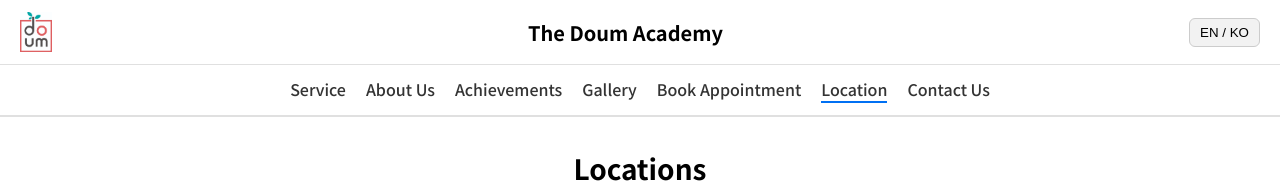
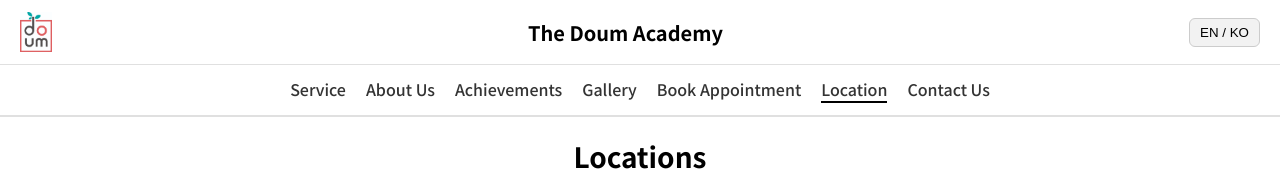
Before and after one commit to junuiui/the-doum-academy-website, a Next.js app: page /location in a window 1280 px wide. Shown: the top 183 px of the page. Built offline with nearby package versions, Linux system fonts and the light colour scheme.

Commit message:
padding changed

```diff
--- a/src/app/about-us/page.module.css
+++ b/src/app/about-us/page.module.css
@@ -1,6 +1,6 @@
 .container {
-    padding: 5%;
-    margin-top: 65px;
+    padding-left: 2%;
+    padding-right: 2%;
 }
 
 .campusBox {
--- a/src/app/achievements/page.module.css
+++ b/src/app/achievements/page.module.css
@@ -1,4 +1,4 @@
 .container {
-    padding: 5%;
-    margin-top: 65px;
+    padding-left: 2%;
+    padding-right: 2%;
 }
--- a/src/app/book-appointment/page.module.css
+++ b/src/app/book-appointment/page.module.css
@@ -1,5 +1,6 @@
 .container {
-    padding: 5%;
+    padding-left: 2%;
+    padding-right: 2%;
     display: flex;
     flex-direction: column;
     gap: 32px;
--- a/src/app/contact-us/page.module.css
+++ b/src/app/contact-us/page.module.css
@@ -1,10 +1,10 @@
 .container {
-    padding: 5%;
-    margin-top: 0;
     display: flex;
     flex-direction: column;
     align-items: center;
 }
+
+
 
 .title {
     font-size: 2rem;
@@ -45,6 +45,8 @@
     opacity: 0.9;
 }
 
-input:focus, select:focus, textarea:focus {
+input:focus,
+select:focus,
+textarea:focus {
     outline-offset: 2px;
 }
--- a/src/app/location/page.module.css
+++ b/src/app/location/page.module.css
@@ -1,7 +1,8 @@
 .container {
-    padding: 5%;
-    margin-top: 65px;
+    padding-left: 2%;
+    padding-right: 2%;
 }
+
 
 .title {
     font-size: 28px;
--- a/src/app/page.module.css
+++ b/src/app/page.module.css
@@ -1,9 +1,8 @@
 /* src/app/page.module.css */
 .container {
-    padding: 5%;
-    margin-top: 65px;
+    padding-left: 2%;
+    padding-right: 2%;
 }
-
 
 .hero {
     text-align: center;
--- a/src/app/service/page.module.css
+++ b/src/app/service/page.module.css
@@ -1,6 +1,6 @@
 .container {
-    padding: 5%;
-    margin-top: 65px;
+    padding-left: 2%;
+    padding-right: 2%;
 }
 
 .title {
--- a/src/components/Header.module.css
+++ b/src/components/Header.module.css
@@ -1,8 +1,8 @@
 .header {
     width: 100%;
-    border-bottom: 2px solid #e0e0e0;
+    border-bottom: 1px solid #e0e0e0;
     background: #fff;
-    position: fixed;
+    position: sticky;
     top: 0;
 
 }
--- a/src/components/NavBar.module.css
+++ b/src/components/NavBar.module.css
@@ -1,14 +1,15 @@
 .navbar {
+    position: sticky;
+    top: 65px;
     width: 100%;
     display: flex;
     align-items: center;
     justify-content: center;
     padding: 12px 20px;
     box-sizing: border-box;
-    position: fixed;
     border-bottom: 2px solid #e0e0e0;
+    z-index: 1;
     background-color: #fff;
-    margin-top: 65px; /* Measured by Header height */
 }
 
 .navLinks {
@@ -23,10 +24,10 @@
 }
 
 .navLinks a:hover {
-    color:blue
+    font-weight: 1000;
 }
 
 .active {
-    color: #0070f3;
-    border-bottom: 2px solid #0070f3;
+    color: #000;
+    border-bottom: 2px solid #000;
 }
```
